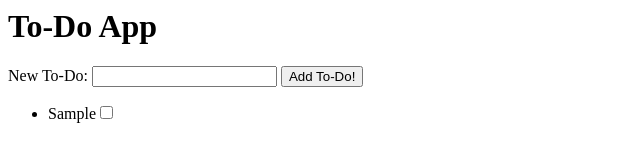
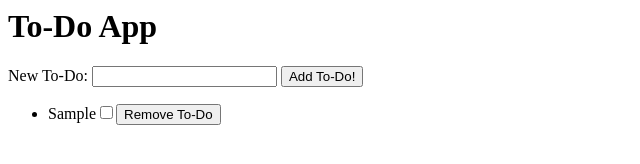
Before and after one commit to Wolferinesda/DOMScripting1, a plain HTML site: page index.html in a window 1280 px wide. Both pictures are taken after typing "Sample" into the empty fields and a click on the button "Add To-Do!". Shown: the whole page, without its empty margins (0-640 px from the left). Drawn offline with Linux system fonts and the light colour scheme.

Commit message:
Created a functional delete button

```diff
--- a/app.js
+++ b/app.js
@@ -3,65 +3,55 @@ window.onload = function() {
 };
 
 function onReady() {
-  const toDos = [];
+  let id = 0;
+  let toDos = [];
   const addToDoForm = document.getElementById('addToDoForm');
+
   function createNewToDo() {
     const newToDoText = document.getElementById('newToDoText');
+    if (!newToDoText.value) {return}
+
     toDos.push({
+      id: id,
       title: newToDoText.value,
       complete: false
     });
+    id++;
     newToDoText.value = '';
-    if (!newToDoText.value) { return; }
     renderTheUI();
+  }
+
+  function deleteToDo(id) {
+    toDos = toDos.filter(item => item.id !== id);
   }
 
   function renderTheUI() {
     const toDoList = document.getElementById('toDoList');
-
     toDoList.textContent = '';
 
     toDos.forEach(function(toDo) {
      const newLi = document.createElement('li');
      const checkbox = document.createElement('input');
      checkbox.type = "checkbox";
+     newLi.textContent = toDo.title;
 
-      newLi.textContent = toDo.title;
+     const removeButton = document.createElement('button');
+     removeButton.textContent = 'Remove To-Do';
+     removeButton.addEventListener('click', event => {
+       deleteToDo(toDo.id);
+       renderTheUI();
+     });
 
      toDoList.appendChild(newLi);
      newLi.appendChild(checkbox);
+     newLi.appendChild(removeButton);
    });
-
-
+  }
   addToDoForm.addEventListener('submit', event => {
     event.preventDefault();
     createNewToDo();
   });
+
+
   renderTheUI();
 }
-
-addToDoForm.addEventListener('submit', event => {
-  event.preventDefault();
-     let title = newToDoText.value;
-     // create a new li
-     let newLi = document.createElement('li');
-
-     // create a new input
-    let checkbox = document.createElement('input');
-
-    // set the input's type to checkbox
-    checkbox.type = "checkbox";
-
-    // set the title
-    newLi.textContent = title;
-
-    // attach the checkbox to the li
-    newLi.appendChild(checkbox);
-
-    // attach the li to the ul
-    toDoList.appendChild(newLi);
-
-    //empty the input
-    newToDoText.value = '';
-});
-}
```
Also changed, not shown: index.html (+1 -2 lines). Lines whose indentation alone changed are shown as unchanged.
